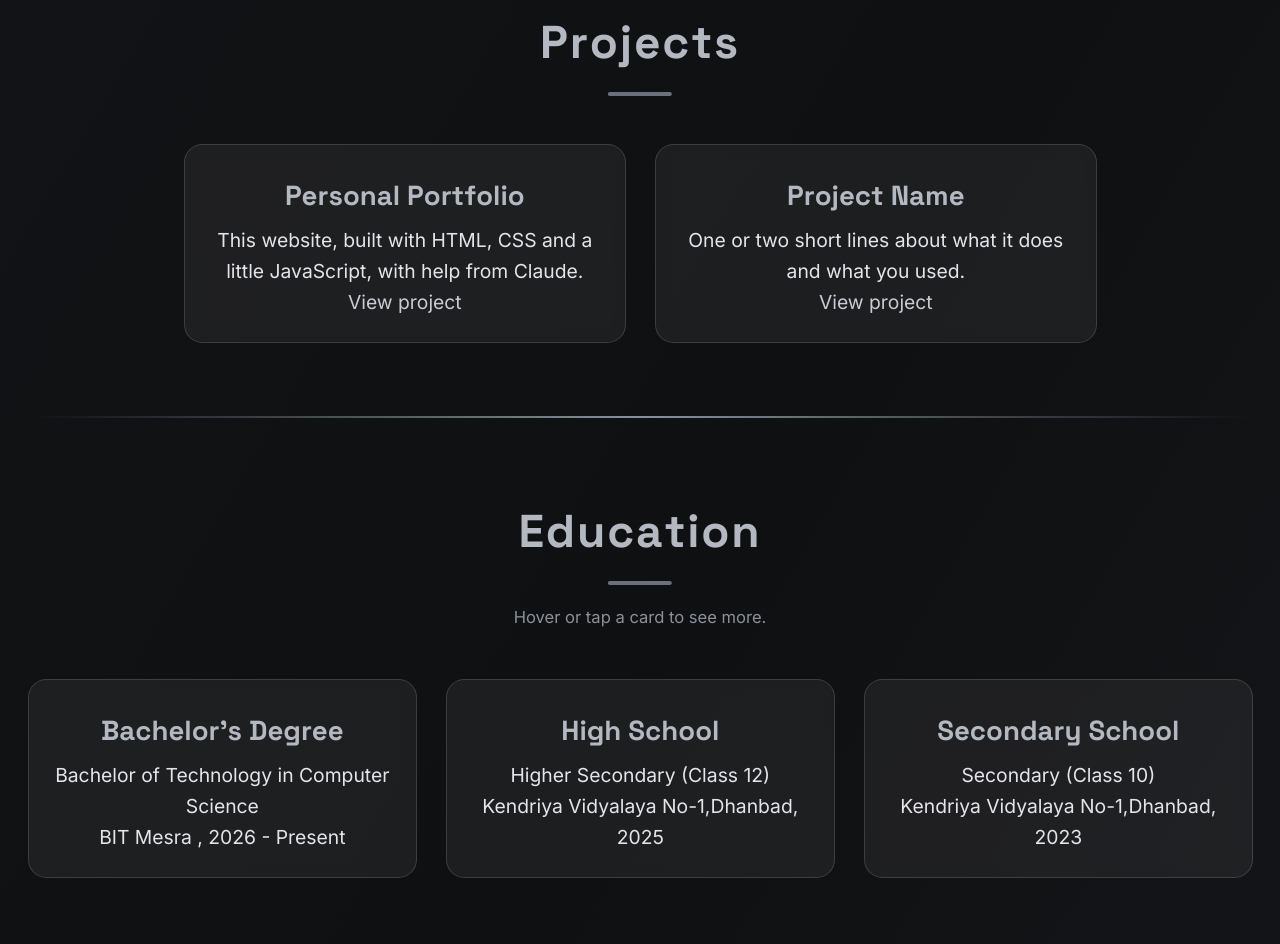
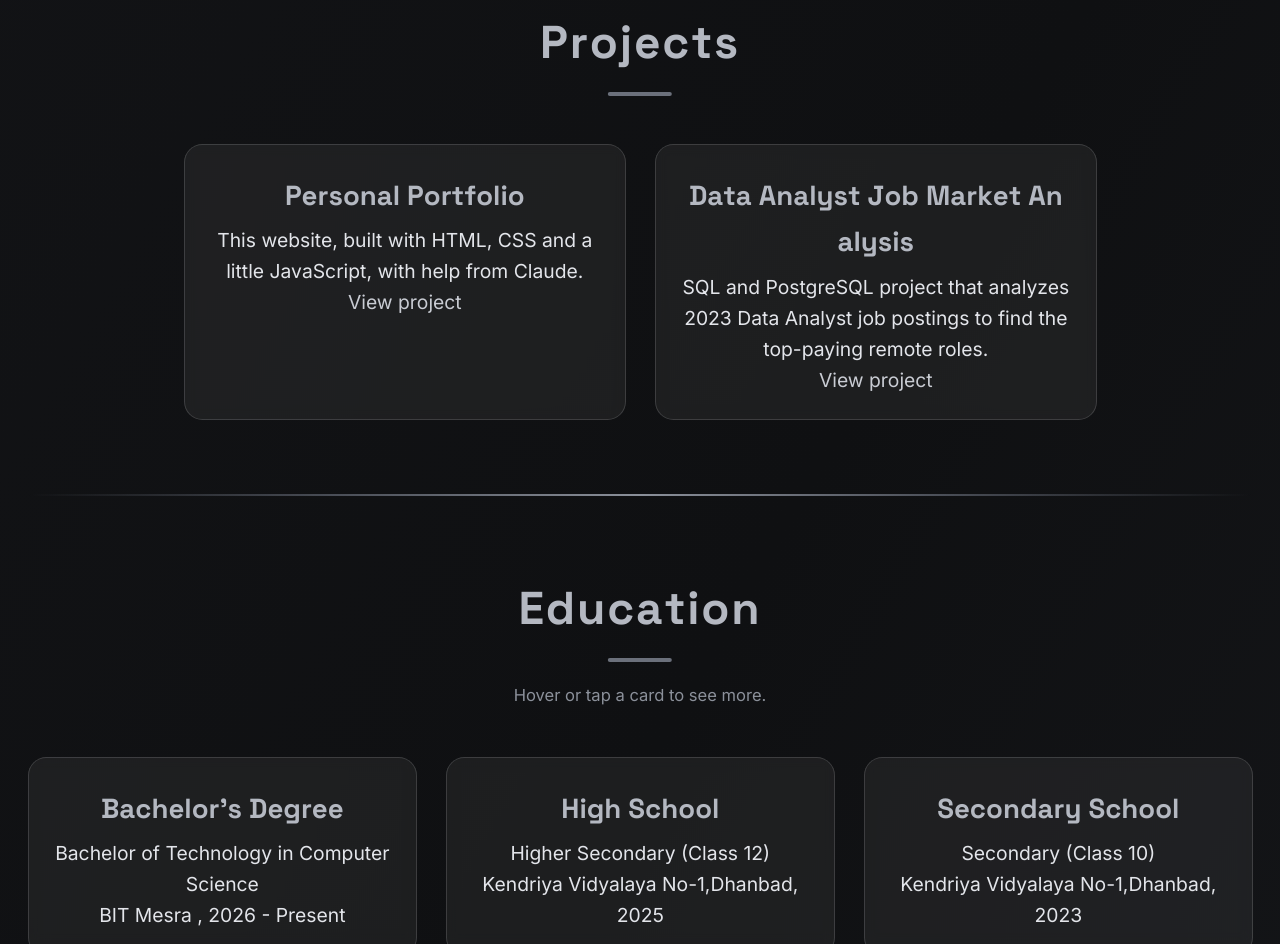
Before and after one commit to ujjval-9/Portfolio, a plain HTML site: page index.html in a window 1280 px wide. Shown: the part 1876-2820 px from the top of the page. Drawn offline with Linux system fonts and the light colour scheme.

Commit message:
Update index.html

```diff
--- a/index.html
+++ b/index.html
@@ -795,12 +795,12 @@ hr {
     <div class="grid">
       <div class="edu-card">
         <h3>Personal Portfolio</h3>
-        <p>This website, built with HTML, CSS and a little JavaScript, with help from Claude.<br><a href="https://your-username.github.io/portfolio" target="_blank" rel="noopener">View project</a></p>
+        <p>This website, built with HTML, CSS and a little JavaScript, with help from Claude.<br><a href="https://github.com/ujjval-9/Portfolio" target="_blank" rel="noopener">View project</a></p>
       </div>
       <div class="edu-card">
-      <h3>Project Name</h3>
-      <p>One or two short lines about what it does and what you used.<br><a href="https://github.com/your-username/your-repo" target="_blank" rel="noopener">View project</a></p>
-    </div>
+        <h3>Data Analyst Job Market Analysis</h3>
+        <p>SQL and PostgreSQL project that analyzes 2023 Data Analyst job postings to find the top-paying remote roles.<br><a href="https://github.com/ujjval-9/DataAnalyst" target="_blank" rel="noopener">View project</a></p>
+     </div>
 
     </div>
   </section>
```
